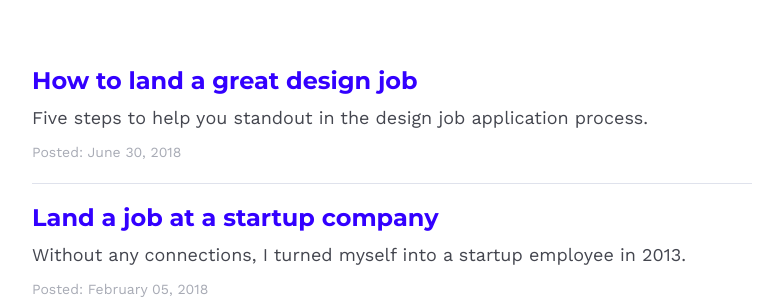
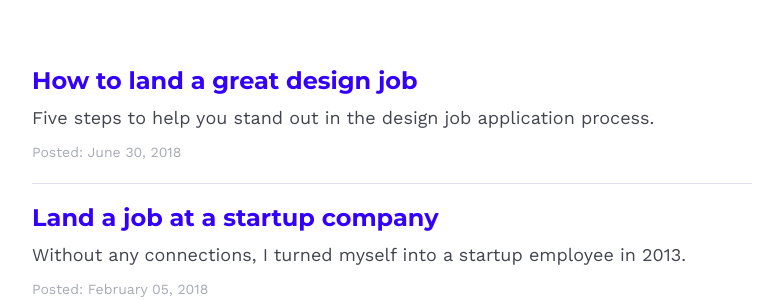
Before and after one commit to mcknightlabs/rtmup, a Jekyll site: the page built from tech-design.html, in a window 1280 px wide. Shown: the part 231-531 px from the top of the page, without its empty margins (248-1031 px from the left). Built offline with Jekyll 4.4.1, drawn with Linux system fonts in a browser that asks for light colours.

Commit message:
updates teaser

```diff
--- a/_posts/tech-design/2018-06-30-land-design-job.md
+++ b/_posts/tech-design/2018-06-30-land-design-job.md
@@ -1,7 +1,7 @@
 ---
 layout: article
 title: How to land a great design job
-description: Five steps to help you standout in the design job application process.
+description: Five steps to help you stand out in the design job application process.
 date: 2018-06-30
 categories: tech
 tags:
```
